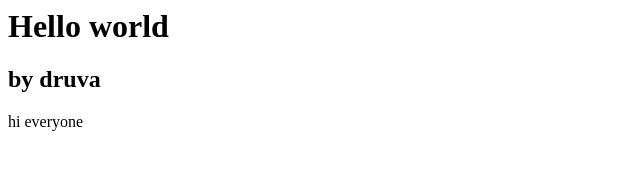
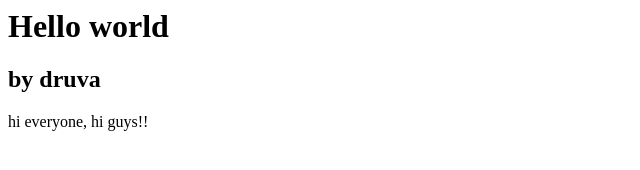
Before and after one commit to dhruv-raj23/demo_project, a plain HTML site: page index.html in a window 1280 px wide. Shown: the full height of the page, 0-640 px from the left. Drawn offline with Linux system fonts and the light colour scheme.

Commit message:
change p tag

```diff
--- a/index.html
+++ b/index.html
@@ -1,3 +1,3 @@
 <h1>Hello world</h1>
 <h2>by druva</h2>
-<p>hi everyone</p>
+<p>hi everyone, hi guys!!</p>
```
